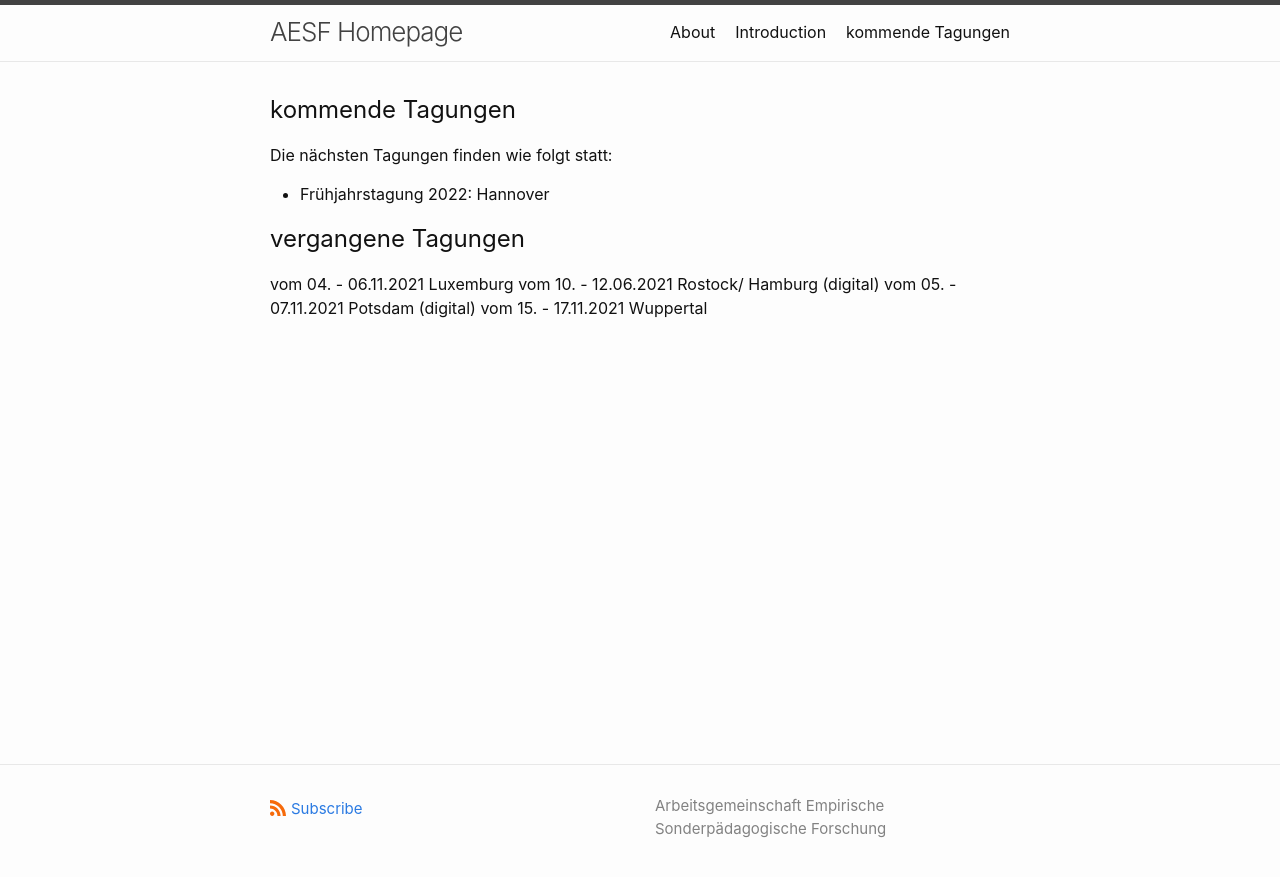
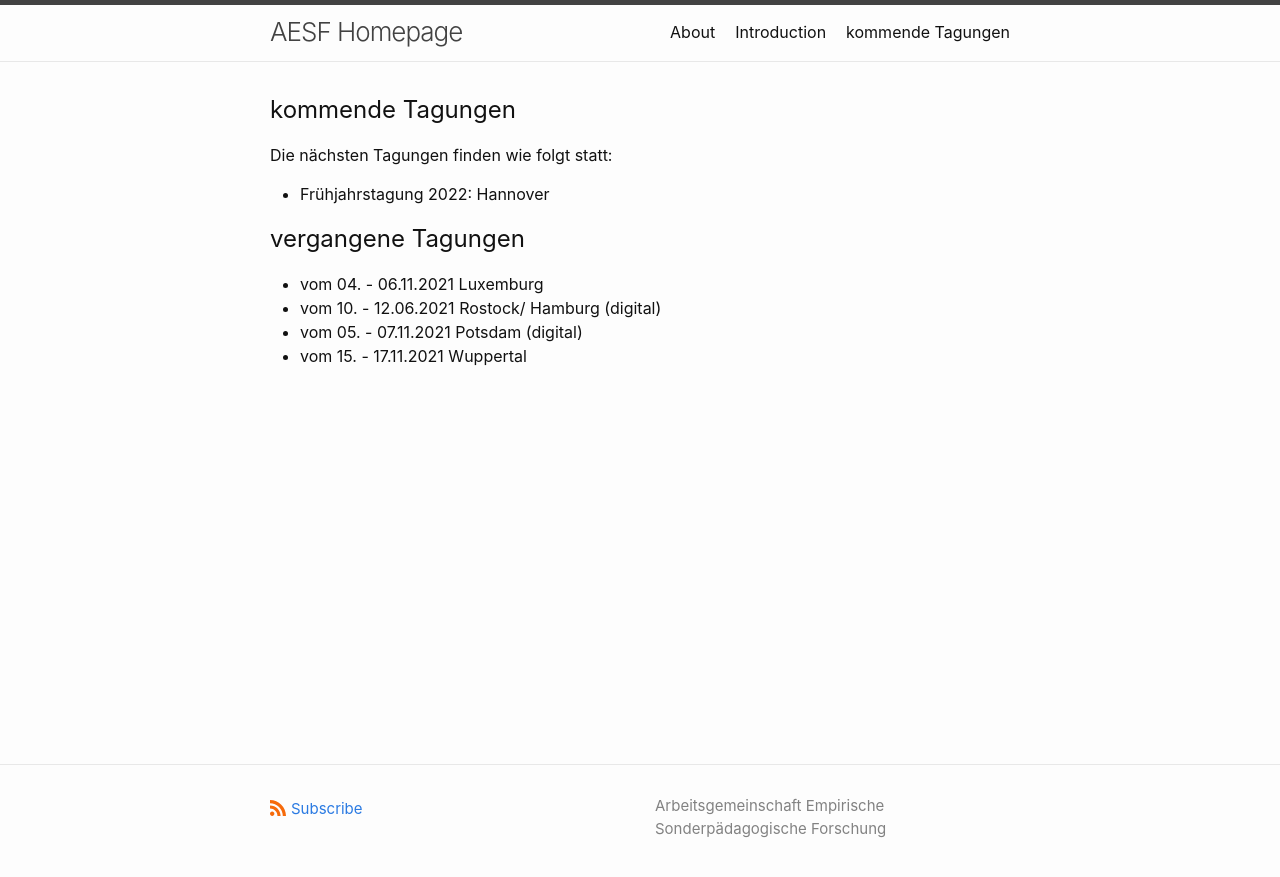
Before and after one commit to jazznbass/aesf_homepage, a Jekyll site: the page built from _pages/conferences.md, in a window 1280 px wide. Shown: the top 877 px of the page. Built offline with Jekyll 4.4.1, drawn with Linux system fonts in a browser that asks for light colours; our own code applies the rules of GitHub Pages for plain Markdown files.

```diff
--- a/_pages/conferences.md
+++ b/_pages/conferences.md
@@ -4,7 +4,7 @@ Die nächsten Tagungen finden wie folgt statt:
 
 
 ## vergangene Tagungen
-vom 04. - 06.11.2021 Luxemburg
-vom 10. - 12.06.2021 Rostock/ Hamburg (digital)
-vom 05. - 07.11.2021 Potsdam (digital)
-vom 15. - 17.11.2021 Wuppertal
+- vom 04. - 06.11.2021 Luxemburg
+- vom 10. - 12.06.2021 Rostock/ Hamburg (digital)
+- vom 05. - 07.11.2021 Potsdam (digital)
+- vom 15. - 17.11.2021 Wuppertal
```
